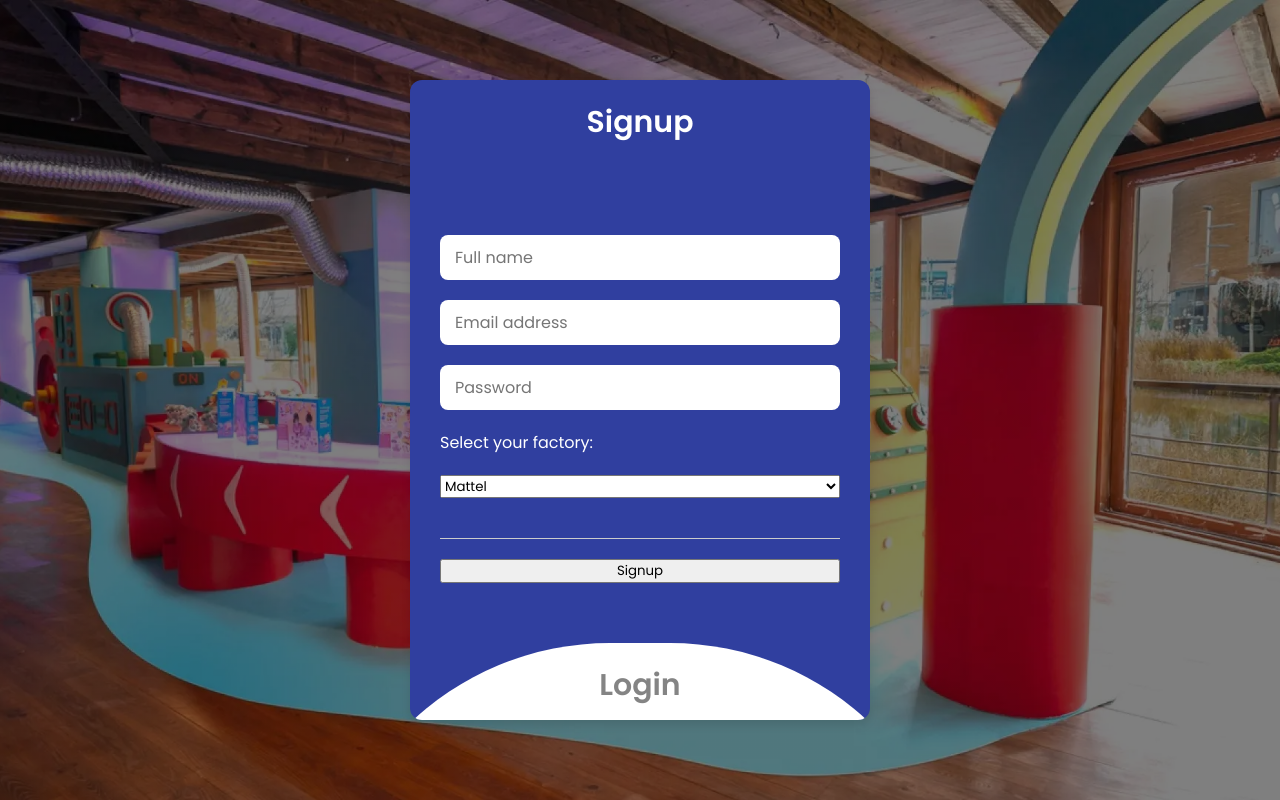
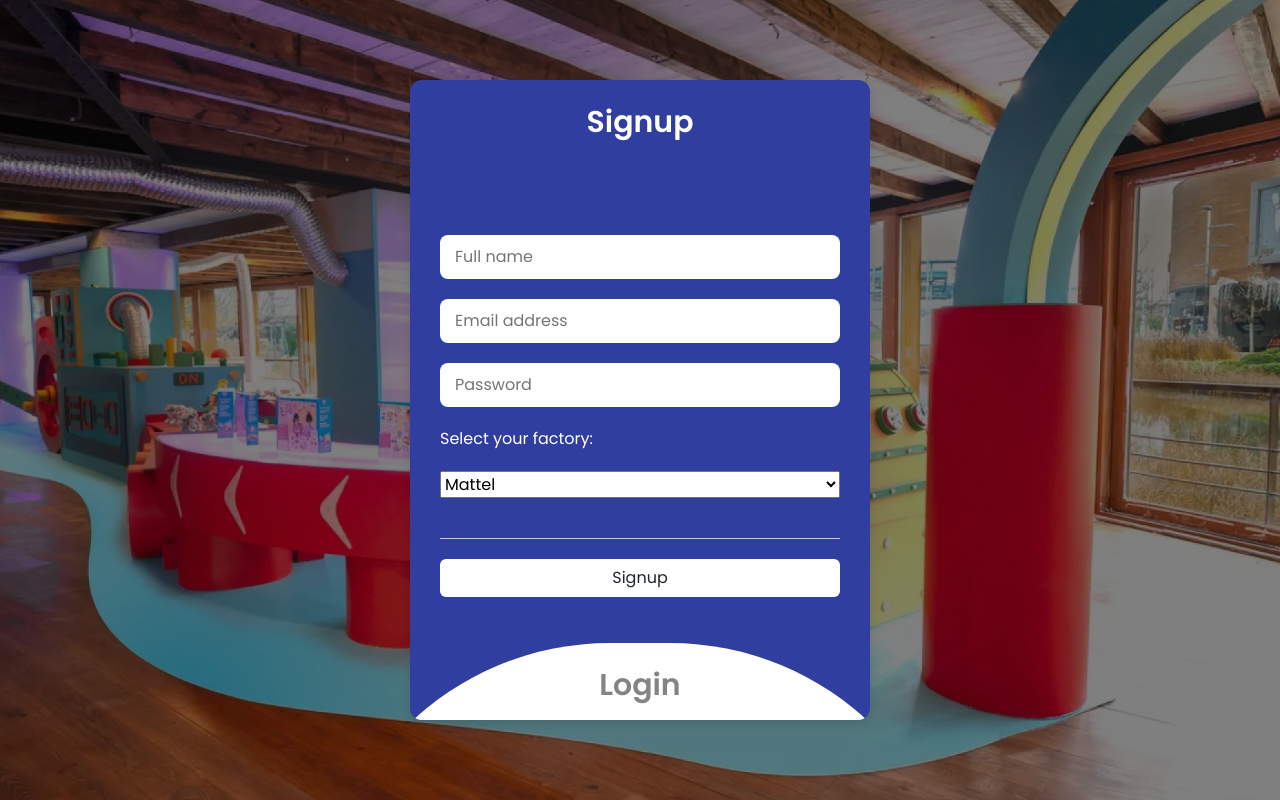
Before and after one commit to UnaiBenitoSanchez/3.BootstrapWebsite, a PHP site: page / in a window 1280 px wide. Run offline with PHP 8.4, Linux system fonts and the light colour scheme; data comes from the database, SQL or seed files in the repository.

Commit message:
index.php updated.

```diff
--- a/index.php
+++ b/index.php
@@ -10,6 +10,7 @@ include 'db_connect.php';
     <meta name="viewport" content="width=device-width, initial-scale=1.0">
 
     <!-- css -->
+    <link rel="stylesheet" href="https://cdn.jsdelivr.net/npm/bootstrap@5.3.2/dist/css/bootstrap.min.css">
     <link href='https://unpkg.com/boxicons@2.1.4/css/boxicons.min.css' rel='stylesheet'>
     <link rel="stylesheet" href="css/index.css">
 
@@ -45,7 +46,7 @@ include 'db_connect.php';
                 <div class="separator">
                     <div class="line"></div>
                 </div>
-                <button type="submit" class="btn" name="signup">Signup</button>
+                <button type="submit" class="btn" name="signup" style="background-color: white;">Signup</button>
             </form>
 
             <?php
```
